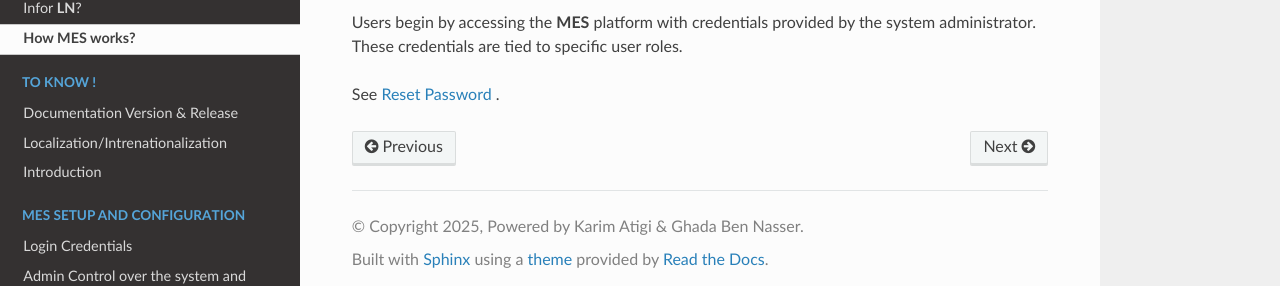
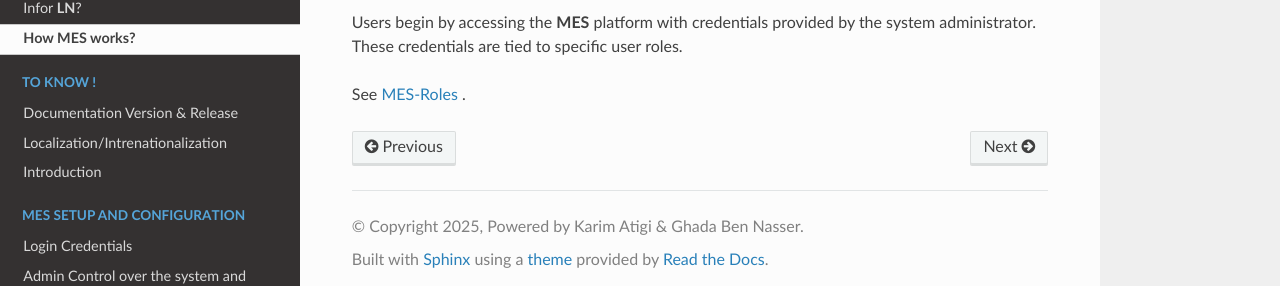
Before and after one commit to ghadiben0/-rtd-tutorial-ghadi2, a Sphinx documentation site: the page built from docs/source/mesfunction.rst, in a window 1280 px wide. Shown: the part 221-507 px from the top of the page. Built offline with Sphinx 7.4.7 and the Read the Docs theme 3.1.0, drawn with Linux system fonts in a browser that asks for light colours.

Commit message:
Update mesfunction.rst

```diff
--- a/docs/source/mesfunction.rst
+++ b/docs/source/mesfunction.rst
@@ -5,4 +5,4 @@ The **MES** system serves as a smart layer between **Shop Floor** users and the
 
 Users begin by accessing the **MES** platform with credentials provided by the system administrator. These credentials are tied to specific user roles.
 
-See :doc:`Reset Password <roles>` .
+See :doc:`MES-Roles <roles>` .
```
